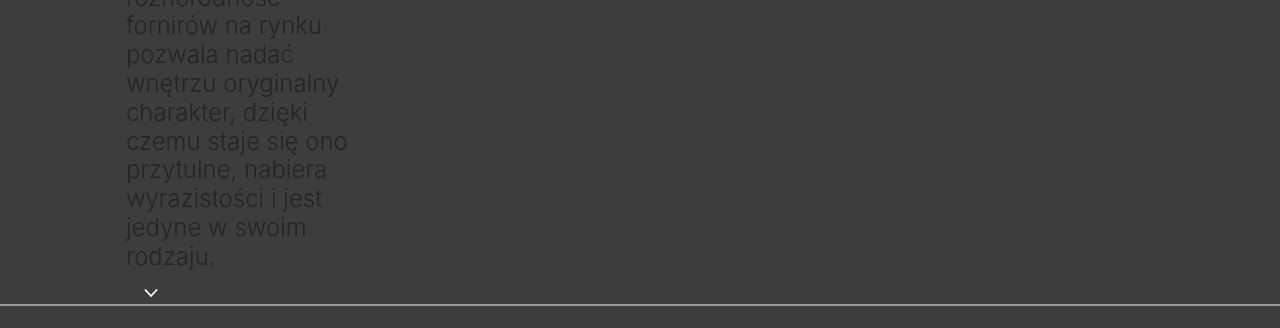
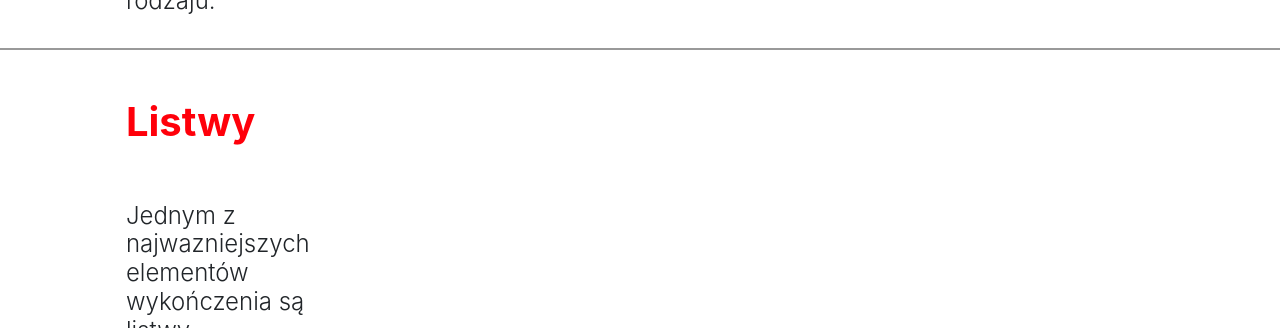
Before and after one commit to maxidoor/maxidoor.github.io, a PHP site: page /oferta.html in a window 1280 px wide. Shown: the part 3823-4151 px from the top of the page. Run offline with PHP 8.4, Linux system fonts and the light colour scheme.

Commit message:
oferta minor fixes

```diff
--- a/files/css/main.css
+++ b/files/css/main.css
@@ -109,6 +109,7 @@ a:hover {
 .kontakt-background {
   background-image: url(../img/kontakt/tlo_kontakt.png);
 }
+
 
 /*
  * Extra utilities
--- a/files/css/oferta.css
+++ b/files/css/oferta.css
@@ -51,3 +51,7 @@ a:hover.external-link {
 #klamki-content ul>li {
   margin: 40px 0px 0px 20px;
 }
+
+.background-color-white {
+  background-color: #fff
+ }
--- a/oferta.html
+++ b/oferta.html
@@ -63,7 +63,7 @@
   <header id="header" class="container-fluid content-background header-background">
     <div class="row">
       <div class="col-1"></div>
-      <div class="col left-content-txt">
+      <div class="col mt-5">
         <h1 class="font-weight-bold color-red">Oferta</h1>
         <div class="mt-5"></div>
         <div class="d-block">
@@ -116,10 +116,10 @@
   </header>
 
 
-  <div id="mdf-content" class="container-fluid content-separator">
+  <div id="mdf-content" class="container-fluid content-separator background-color-white">
     <div class="row">
       <div class="col-1"></div>
-      <div class="col-lg-3 px-5 left-content-txt">
+      <div class="col-lg-3 px-5 mt-5">
         <div class="row">
           <h1 class="font-weight-bold color-red">Drzwi MDF</h1>
           <p class="h4 mt-5">Białe drzwi to klasyka od zawsze, wykonane z MDF są obecnie najbardziej popularne wśród
@@ -141,10 +141,10 @@
   </div>
 
 
-  <div id="mahoniowe-content" class="container-fluid content-separator">
+  <div id="mahoniowe-content" class="container-fluid content-separator background-color-white">
     <div class="row">
       <div class="col-1"></div>
-      <div class="col-lg-3 px-5  left-content-txt">
+      <div class="col-lg-3 px-5  mt-5">
         <div class="row">
           <h1 class="font-weight-bold color-red">Drzwi Mahoniowe</h1>
           <p class="h4 mt-5">Do pomieszczeń urządzonych w stylu skandynawskim czy industrialnym znakomicie będą pasować
@@ -165,10 +165,10 @@
     </div>
   </div>
 
-  <div id="niestandardowe-content" class="container-fluid content-separator">
+  <div id="niestandardowe-content" class="container-fluid content-separator background-color-white">
     <div class="row">
       <div class="col-1"></div>
-      <div class="col-lg-3 px-5  left-content-txt">
+      <div class="col-lg-3 px-5  mt-5">
         <div class="row">
           <h1 class="font-weight-bold color-red">Drzwi niestandardowe</h1>
           <p class="h4 mt-5">Oferujemy drzwi według indywidualnego zapotrzebnowania klienta, pod kazdy wymiar tak aby
@@ -187,10 +187,10 @@
     </div>
   </div>
 
-  <div id="zabudowy-content" class="container-fluid content-separator">
+  <div id="zabudowy-content" class="container-fluid content-separator background-color-white">
     <div class="row">
       <div class="col-1"></div>
-      <div class="col-lg-3 px-5  left-content-txt">
+      <div class="col-lg-3 px-5  mt-5">
         <div class="row">
           <h1 class="font-weight-bold color-red">Zabudowy ścian</h1>
           <p class="h4 mt-5">Dekoracje ścian z płyt fornirowanych coraz częściej pojawiają się w aranzacji wnętrz.</p>
@@ -212,10 +212,10 @@
     </div>
   </div>
 
-  <div id="listwy-content" class="container-fluid content-separator">
+  <div id="listwy-content" class="container-fluid content-separator background-color-white">
     <div class="row">
       <div class="col-1"></div>
-      <div class="col-lg-3 px-5 left-content-txt">
+      <div class="col-lg-3 px-5 mt-5">
         <div class="row">
           <h1 class="font-weight-bold color-red">Listwy</h1>
           <p class="h4 mt-5">Jednym z najwazniejszych elementów wykończenia są listwy przypodłogowe.</p>
@@ -239,10 +239,10 @@
     </div>
   </div>
 
-  <div id="partnerzy-content" class="container-fluid content-separator">
+  <div id="partnerzy-content" class="container-fluid content-separator background-color-white">
     <div class="row">
       <div class="col-1"></div>
-      <div class="col-xs-8 col-sm-8 col-md-7 col-lg-3 px-5 px-lg-2 left-content-txt">
+      <div class="col-xs-8 col-sm-8 col-md-7 col-lg-3 px-5 px-lg-2 mt-5">
         <h1 class="font-weight-bold color-red">Partnerzy</h1>
         <ul class="text-uppercase h3 p-0 mt-100px">
           <li>
@@ -274,10 +274,10 @@
     </div>
   </div>
 
-  <div id="klamki-content" class="container-fluid content-separator">
+  <div id="klamki-content" class="container-fluid content-separator background-color-white">
     <div class="row">
       <div class="col-1"></div>
-      <div class="col-xs-8 col-sm-8 col-md-7 col-lg-3 px-5 px-lg-2 left-content-txt">
+      <div class="col-xs-8 col-sm-8 col-md-7 col-lg-3 px-5 px-lg-2 mt-5">
         <h1 class="font-weight-bold color-red">Klamki</h1>
         <ul class="text-uppercase h3 p-0 mt-100px">
           <li>
```
